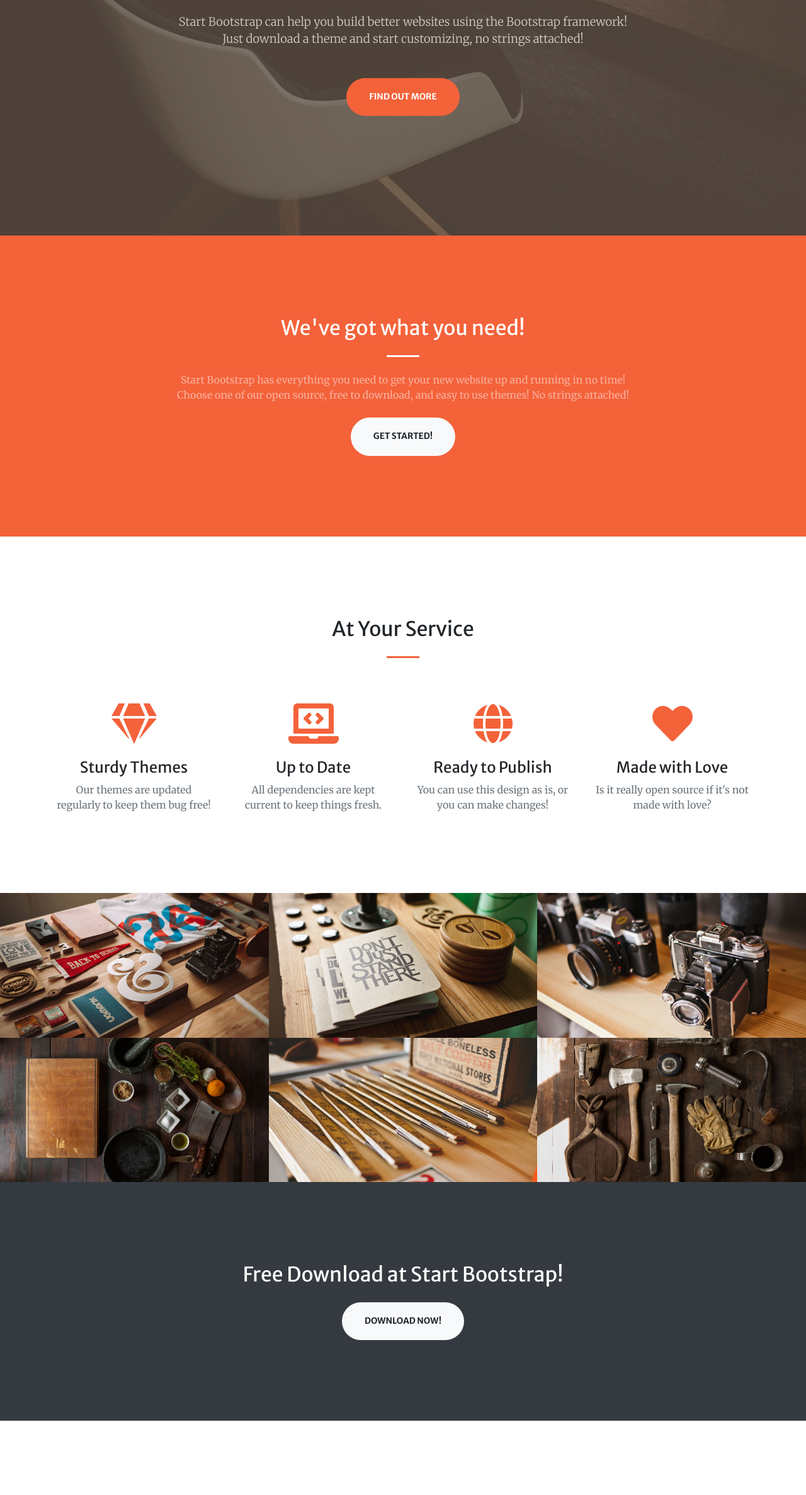
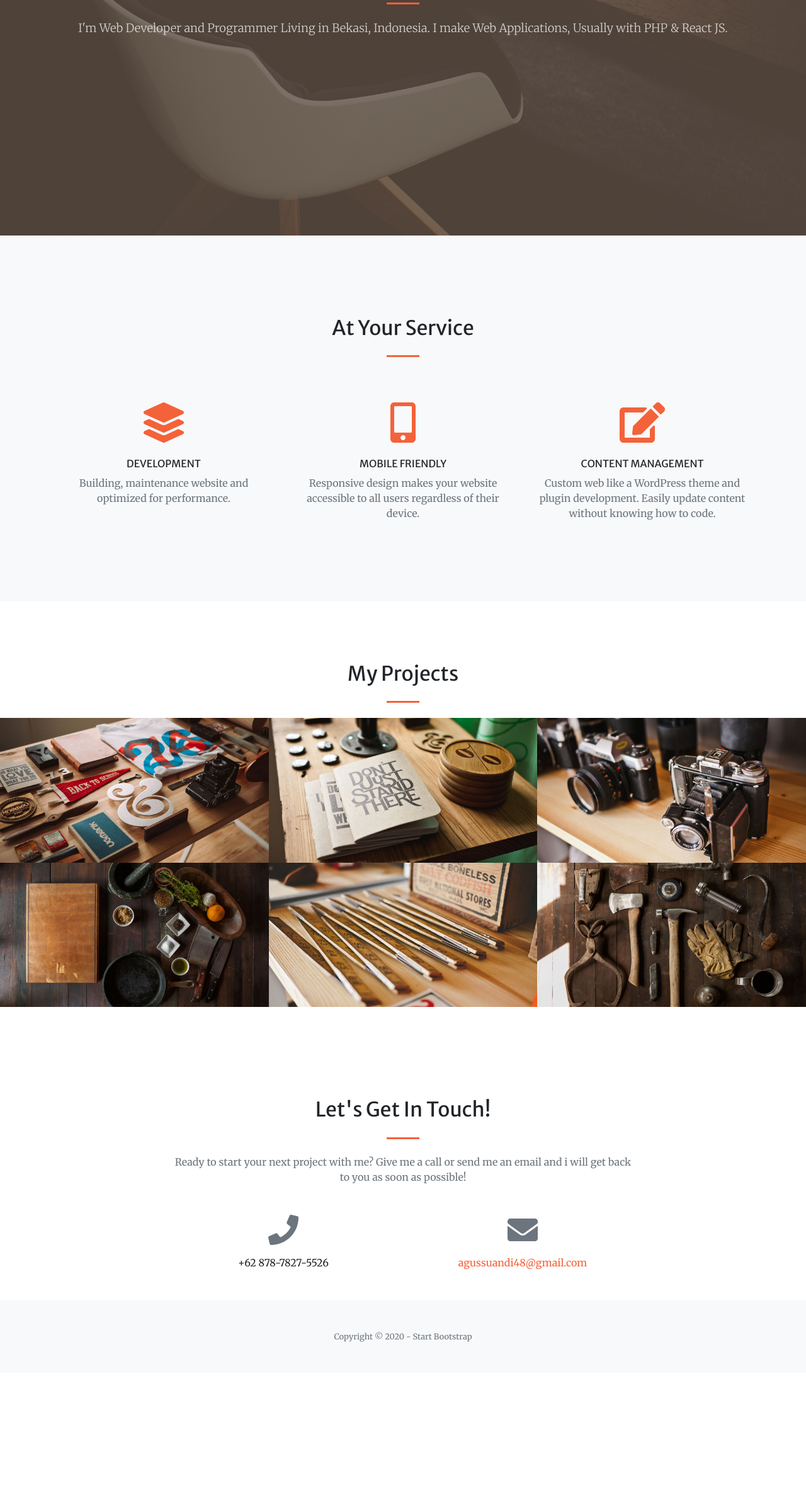
Before and after one commit to agussuandi/agussuandi.github.io, a plain HTML site: page index.html in a window 1280 px wide. Shown: the part 426-2800 px from the top of the page at 63% size. After the commit the page ends 2606 px from the top, so only its background shows below. Drawn offline with nearby package versions, Linux system fonts and the light colour scheme.

Commit message:
custom web index

```diff
--- a/index.html
+++ b/index.html
@@ -3,9 +3,11 @@
     <head>
         <meta charset="utf-8" />
         <meta name="viewport" content="width=device-width, initial-scale=1, shrink-to-fit=no" />
-        <meta name="description" content="" />
-        <meta name="author" content="" />
-        <title>Creative - Start Bootstrap Theme</title>
+        <meta name="description" content="agus suandi.">
+        <meta property="og:title" content="agus suandi." />
+        <meta property="og:description" content="agus suandi" />
+        <meta name="author" content="agus suandi" />
+        <title>Agus Suandi</title>
         <!-- Favicon-->
         <link rel="icon" type="image/x-icon" href="assets/img/favicon.ico" />
         <!-- Font Awesome icons (free version)-->
@@ -22,12 +24,11 @@
         <!-- Navigation-->
         <nav class="navbar navbar-expand-lg navbar-light fixed-top py-3" id="mainNav">
             <div class="container">
-                <a class="navbar-brand js-scroll-trigger" href="#page-top">Start Bootstrap</a><button class="navbar-toggler navbar-toggler-right" type="button" data-toggle="collapse" data-target="#navbarResponsive" aria-controls="navbarResponsive" aria-expanded="false" aria-label="Toggle navigation"><span class="navbar-toggler-icon"></span></button>
+                <a class="navbar-brand js-scroll-trigger" href="#page-top">Agus Suandi</a><button class="navbar-toggler navbar-toggler-right" type="button" data-toggle="collapse" data-target="#navbarResponsive" aria-controls="navbarResponsive" aria-expanded="false" aria-label="Toggle navigation"><span class="navbar-toggler-icon"></span></button>
                 <div class="collapse navbar-collapse" id="navbarResponsive">
                     <ul class="navbar-nav ml-auto my-2 my-lg-0">
-                        <li class="nav-item"><a class="nav-link js-scroll-trigger" href="#about">About</a></li>
                         <li class="nav-item"><a class="nav-link js-scroll-trigger" href="#services">Services</a></li>
-                        <li class="nav-item"><a class="nav-link js-scroll-trigger" href="#portfolio">Portfolio</a></li>
+                        <li class="nav-item"><a class="nav-link js-scroll-trigger" href="#portfolio">Projects</a></li>
                         <li class="nav-item"><a class="nav-link js-scroll-trigger" href="#contact">Contact</a></li>
                     </ul>
                 </div>
@@ -38,93 +39,74 @@
             <div class="container h-100">
                 <div class="row h-100 align-items-center justify-content-center text-center">
                     <div class="col-lg-10 align-self-end">
-                        <h1 class="text-uppercase text-white font-weight-bold">Your Favorite Source of Free Bootstrap Themes</h1>
+                        <h1 class="text-uppercase text-white font-weight-bold">Hello, I'm Agus Suandi</h1>
                         <hr class="divider my-4" />
                     </div>
-                    <div class="col-lg-8 align-self-baseline">
-                        <p class="text-white-75 font-weight-light mb-5">Start Bootstrap can help you build better websites using the Bootstrap framework! Just download a theme and start customizing, no strings attached!</p>
-                        <a class="btn btn-primary btn-xl js-scroll-trigger" href="#about">Find Out More</a>
+                    <div class="col-lg-12 align-self-baseline">
+                        <p class="text-white-75 font-weight-light mb-5">I'm Web Developer and Programmer Living in Bekasi, Indonesia. I make Web Applications, Usually with PHP & React JS.</p>
                     </div>
                 </div>
             </div>
         </header>
-        <!-- About-->
-        <section class="page-section bg-primary" id="about">
-            <div class="container">
-                <div class="row justify-content-center">
-                    <div class="col-lg-8 text-center">
-                        <h2 class="text-white mt-0">We've got what you need!</h2>
-                        <hr class="divider light my-4" />
-                        <p class="text-white-50 mb-4">Start Bootstrap has everything you need to get your new website up and running in no time! Choose one of our open source, free to download, and easy to use themes! No strings attached!</p>
-                        <a class="btn btn-light btn-xl js-scroll-trigger" href="#services">Get Started!</a>
-                    </div>
-                </div>
-            </div>
-        </section>
         <!-- Services-->
-        <section class="page-section" id="services">
+        <section class="page-section" id="services" style="background-color: #f8f9fa !important">
             <div class="container">
                 <h2 class="text-center mt-0">At Your Service</h2>
                 <hr class="divider my-4" />
                 <div class="row">
-                    <div class="col-lg-3 col-md-6 text-center">
+                    <div class="col-lg-4 col-md-6 text-center">
                         <div class="mt-5">
-                            <i class="fas fa-4x fa-gem text-primary mb-4"></i>
-                            <h3 class="h4 mb-2">Sturdy Themes</h3>
-                            <p class="text-muted mb-0">Our themes are updated regularly to keep them bug free!</p>
+                            <i class="fas fa-4x fa-layer-group text-primary mb-4"></i>
+                            <h6 class="h6 mb-2">DEVELOPMENT</h6>
+                            <p class="text-muted mb-0">Building, maintenance website and optimized for performance.</p>
                         </div>
                     </div>
-                    <div class="col-lg-3 col-md-6 text-center">
+                    <div class="col-lg-4 col-md-6 text-center">
                         <div class="mt-5">
-                            <i class="fas fa-4x fa-laptop-code text-primary mb-4"></i>
-                            <h3 class="h4 mb-2">Up to Date</h3>
-                            <p class="text-muted mb-0">All dependencies are kept current to keep things fresh.</p>
+                            <i class="fas fa-4x fa-mobile-alt text-primary mb-4"></i>
+                            <h6 class="h6 mb-2">MOBILE FRIENDLY</h6>
+                            <p class="text-muted mb-0">Responsive design makes your website accessible to all users regardless of their device.</p>
                         </div>
                     </div>
-                    <div class="col-lg-3 col-md-6 text-center">
+                    <div class="col-lg-4 col-md-6 text-center">
                         <div class="mt-5">
-                            <i class="fas fa-4x fa-globe text-primary mb-4"></i>
-                            <h3 class="h4 mb-2">Ready to Publish</h3>
-                            <p class="text-muted mb-0">You can use this design as is, or you can make changes!</p>
-                        </div>
-                    </div>
-                    <div class="col-lg-3 col-md-6 text-center">
-                        <div class="mt-5">
-                            <i class="fas fa-4x fa-heart text-primary mb-4"></i>
-                            <h3 class="h4 mb-2">Made with Love</h3>
-                            <p class="text-muted mb-0">Is it really open source if it's not made with love?</p>
+                            <i class="fas fa-4x fa-edit text-primary mb-4"></i>
+                            <h6 class="h6 mb-2">CONTENT MANAGEMENT</h6>
+                            <p class="text-muted mb-0">Custom web like a WordPress theme and plugin development. Easily update content without knowing how to code.</p>
                         </div>
                     </div>
                 </div>
             </div>
         </section>
-        <!-- Portfolio-->
-        <div id="portfolio">
+        <!-- Projects-->
+        <section class="page-section" id="portfolio" style="padding: 6rem 0;">
+            <h2 class="text-center mt-0">My Projects</h2>
+            <hr class="divider my-4" />
             <div class="container-fluid p-0">
                 <div class="row no-gutters">
                     <div class="col-lg-4 col-sm-6">
                         <a class="portfolio-box" href="assets/img/portfolio/fullsize/1.jpg"
                             ><img class="img-fluid" src="assets/img/portfolio/thumbnails/1.jpg" alt="" />
                             <div class="portfolio-box-caption">
-                                <div class="project-category text-white-50">Category</div>
-                                <div class="project-name">Project Name</div>
-                            </div></a
-                        >
+                                <div class="project-category text-white-50">Web Apps</div>
+                                <div class="project-name">i-WAC MNC Play Media</div>
+                            </div>
+                        </a>
                     </div>
                     <div class="col-lg-4 col-sm-6">
                         <a class="portfolio-box" href="assets/img/portfolio/fullsize/2.jpg"
                             ><img class="img-fluid" src="assets/img/portfolio/thumbnails/2.jpg" alt="" />
                             <div class="portfolio-box-caption">
-                                <div class="project-category text-white-50">Category</div>
+                                <div class="project-category text-white-50">Web Apps</div>
                                 <div class="project-name">Project Name</div>
-                            </div></a
-                        >
+                            </div>
+                        </a>
                     </div>
                     <div class="col-lg-4 col-sm-6">
                         <a class="portfolio-box" href="assets/img/portfolio/fullsize/3.jpg"
                             ><img class="img-fluid" src="assets/img/portfolio/thumbnails/3.jpg" alt="" />
                             <div class="portfolio-box-caption">
-                                <div class="project-category text-white-50">Category</div>
+                                <div class="project-category text-white-50">Web Apps</div>
                                 <div class="project-name">Project Name</div>
                             </div></a
                         >
@@ -133,7 +115,7 @@
                         <a class="portfolio-box" href="assets/img/portfolio/fullsize/4.jpg"
                             ><img class="img-fluid" src="assets/img/portfolio/thumbnails/4.jpg" alt="" />
                             <div class="portfolio-box-caption">
-                                <div class="project-category text-white-50">Category</div>
+                                <div class="project-category text-white-50">Web Apps</div>
                                 <div class="project-name">Project Name</div>
                             </div></a
                         >
@@ -142,7 +124,7 @@
                         <a class="portfolio-box" href="assets/img/portfolio/fullsize/5.jpg"
                             ><img class="img-fluid" src="assets/img/portfolio/thumbnails/5.jpg" alt="" />
                             <div class="portfolio-box-caption">
-                                <div class="project-category text-white-50">Category</div>
+                                <div class="project-category text-white-50">Web Apps</div>
                                 <div class="project-name">Project Name</div>
                             </div></a
                         >
@@ -151,39 +133,32 @@
                         <a class="portfolio-box" href="assets/img/portfolio/fullsize/6.jpg"
                             ><img class="img-fluid" src="assets/img/portfolio/thumbnails/6.jpg" alt="" />
                             <div class="portfolio-box-caption p-3">
-                                <div class="project-category text-white-50">Category</div>
+                                <div class="project-category text-white-50">Web Apps</div>
                                 <div class="project-name">Project Name</div>
                             </div></a
                         >
                     </div>
                 </div>
             </div>
-        </div>
-        <!-- Call to action-->
-        <section class="page-section bg-dark text-white">
-            <div class="container text-center">
-                <h2 class="mb-4">Free Download at Start Bootstrap!</h2>
-                <a class="btn btn-light btn-xl" href="https://startbootstrap.com/themes/creative/">Download Now!</a>
-            </div>
         </section>
         <!-- Contact-->
-        <section class="page-section" id="contact">
+        <section class="page-section" id="contact" style="padding: 3rem 0;">
             <div class="container">
                 <div class="row justify-content-center">
                     <div class="col-lg-8 text-center">
                         <h2 class="mt-0">Let's Get In Touch!</h2>
                         <hr class="divider my-4" />
-                        <p class="text-muted mb-5">Ready to start your next project with us? Give us a call or send us an email and we will get back to you as soon as possible!</p>
+                        <p class="text-muted mb-5">Ready to start your next project with me? Give me a call or send me an email and i will get back to you as soon as possible!</p>
                     </div>
                 </div>
                 <div class="row">
                     <div class="col-lg-4 ml-auto text-center mb-5 mb-lg-0">
                         <i class="fas fa-phone fa-3x mb-3 text-muted"></i>
-                        <div>+1 (555) 123-4567</div>
+                        <div>+62 878-7827-5526</div>
                     </div>
                     <div class="col-lg-4 mr-auto text-center">
-                        <i class="fas fa-envelope fa-3x mb-3 text-muted"></i
-                        ><!-- Make sure to change the email address in BOTH the anchor text and the link target below!--><a class="d-block" href="mailto:contact@yourwebsite.com">contact@yourwebsite.com</a>
+                        <i class="fas fa-envelope fa-3x mb-3 text-muted"></i>
+                        <a class="d-block" href="mailto:agussuandi48@gmail.com">agussuandi48@gmail.com</a>
                     </div>
                 </div>
             </div>
```
